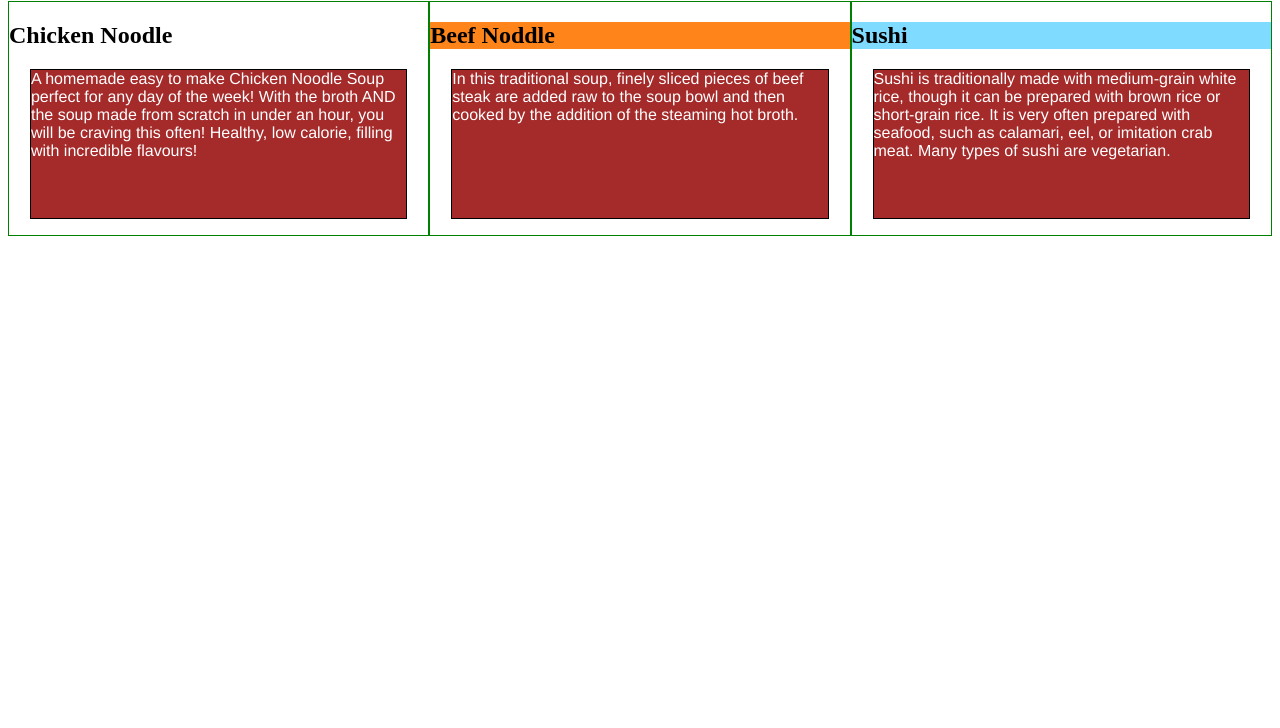
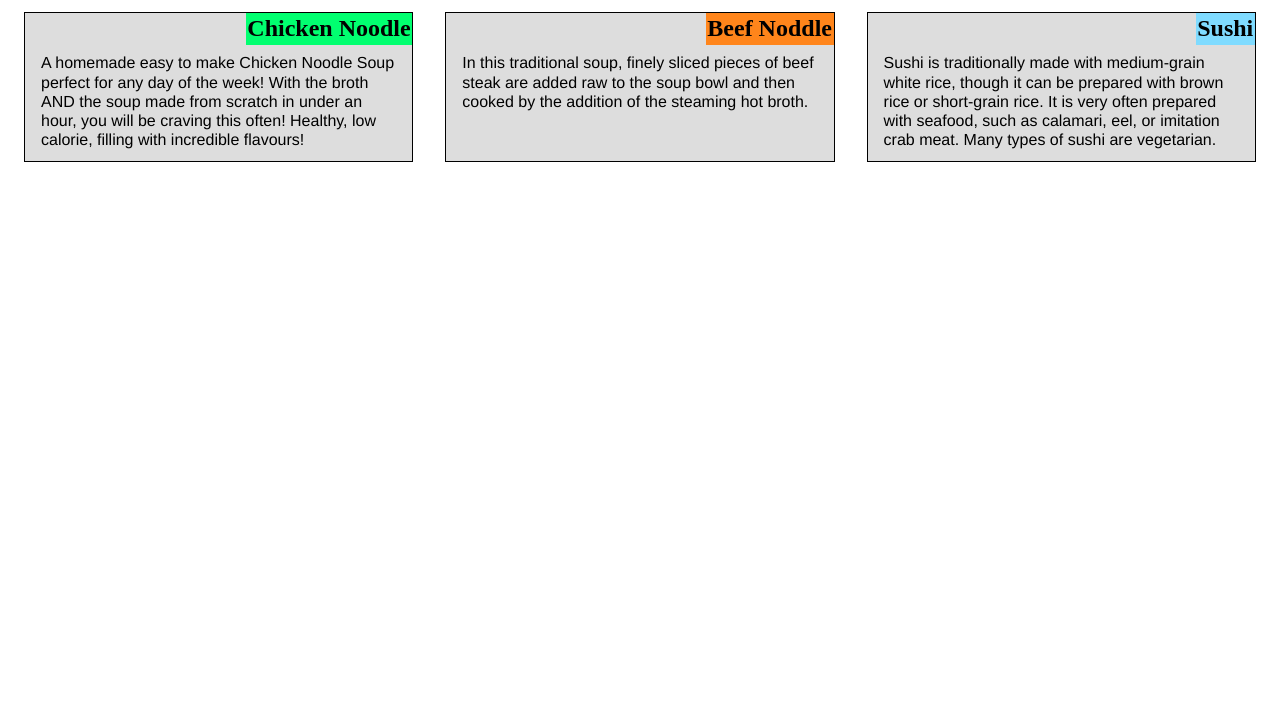
Before and after one commit to Hangary/HTML_CSS, a plain HTML site: page module2-solution/index.html in a window 1280 px wide. Shown: the part 72-800 px from the top of the page. Drawn offline with Linux system fonts and the light colour scheme; files that its build step writes are made by us from their sources.

Commit message:
Finished assignment!

```diff
--- a/module2-solution/css/solution.css
+++ b/module2-solution/css/style1.css
@@ -3,32 +3,42 @@
   box-sizing: border-box;
 }
 h1 {
-  margin-bottom: 15px;
+  text-align: center;
+  margin-bottom: 10px;
 }
 
+h2 {
+  float: right;
+  margin: 0px;
+  padding: 0.1rem;
+  height: 2rem;
+}
 h2.chicken {
   background-color: #01FF70;
 }
-
 h2.beef {
   background-color: #FF851B;
 }
-
 h2.sushi {
   background-color: #7FDBFF;
 }
 
-
+div.container {
+  margin-left: 1rem;
+  margin-right: 1rem;
+  height: 150px;
+  background-color: #DDDDDD;
+  border: 1px solid black;
+}
 
 p {
-  border: 1px solid black;
-  background-color: #A52A2A;
-  width: 90%;
-  height: 150px;
-  margin-right: auto;
-  margin-left: auto;
+  margin-top: 2rem;
+  margin-right: 0.5rem;
+  margin-left: 0.5rem;
   font-family: Helvetica;
-  color: white;
+  padding: 0.5rem;
+  color: black;
+  line-height: 120%;
 }
 
 /* Simple Responsive Framework. */
@@ -40,7 +50,8 @@ p {
 @media (min-width: 992px) {
   .col-lg-1, .col-lg-2, .col-lg-3, .col-lg-4, .col-lg-5, .col-lg-6, .col-lg-7, .col-lg-8, .col-lg-9, .col-lg-10, .col-lg-11, .col-lg-12 {
     float: left;
-    border: 1px solid green;
+    padding-top: 1rem;
+    padding-bottom: 1rem;
   }
   .col-lg-1 {
     width: 8.33%;
@@ -84,7 +95,8 @@ p {
 @media (min-width: 768px) and (max-width: 991px) {
   .col-md-1, .col-md-2, .col-md-3, .col-md-4, .col-md-5, .col-md-6, .col-md-7, .col-md-8, .col-md-9, .col-md-10, .col-md-11, .col-md-12 {
     float: left;
-    border: 1px solid green;
+    padding-top: 1rem;
+    padding-bottom: 1rem;
   }
   .col-md-1 {
     width: 8.33%;
@@ -129,7 +141,8 @@ p {
 @media (max-width: 767px) {
   .col-sm-1, .col-sm-2, .col-sm-3, .col-sm-4, .col-sm-5, .col-sm-6, .col-sm-7, .col-sm-8, .col-sm-9, .col-sm-10, .col-sm-11, .col-sm-12 {
     float: left;
-    border: 1px solid green;
+    padding-top: 1rem;
+    padding-bottom: 1rem;
   }
   .col-sm-1 {
     width: 8.33%;
--- a/module2-solution/index.html
+++ b/module2-solution/index.html
@@ -3,24 +3,33 @@
 <head>
 <meta charset="utf-8">
 <meta name="viewport" content="width=device-width, initial-scale=1">
-<link rel="stylesheet" href="ccs/solution.css">
+<link rel="stylesheet" type:"text/css" href="css/style1.css">
 <title>Fantastic Food!</title>
 </head>
 <body>
 <h1>Fantastic Food Menu</h1>
 
 <div class="row">
+
   <div class="col-lg-4 col-md-6 col-sm-12">
-    <h2 class="chinken">Chicken Noodle</h2>
-    <p>A homemade easy to make Chicken Noodle Soup perfect for any day of the week! With the broth AND the soup made from scratch in under an hour, you will be craving this often! Healthy, low calorie, filling with incredible flavours!</p>
+    <div class="container">
+      <h2 class="chicken">Chicken Noodle</h2>
+      <p>A homemade easy to make Chicken Noodle Soup perfect for any day of the week! With the broth AND the soup made from scratch in under an hour, you will be craving this often! Healthy, low calorie, filling with incredible flavours!</p>
+    </div>
   </div>
+
   <div class="col-lg-4 col-md-6 col-sm-12">
-    <h2 class="beef">Beef Noddle</h2>
-    <p>In this traditional soup, finely sliced pieces of beef steak are added raw to the soup bowl and then cooked by the addition of the steaming hot broth.</p>
+    <div class="container">
+      <h2 class="beef">Beef Noddle</h2>
+      <p>In this traditional soup, finely sliced pieces of beef steak are added raw to the soup bowl and then cooked by the addition of the steaming hot broth.</p>
+    </div>
   </div>
+
   <div class="col-lg-4 col-md-12 col-sm-12">
-    <h2 class="sushi">Sushi</h2>
-    <p>Sushi is traditionally made with medium-grain white rice, though it can be prepared with brown rice or short-grain rice. It is very often prepared with seafood, such as calamari, eel, or imitation crab meat. Many types of sushi are vegetarian.</p>
+    <div class="container">
+      <h2 class="sushi">Sushi</h2>
+      <p>Sushi is traditionally made with medium-grain white rice, though it can be prepared with brown rice or short-grain rice. It is very often prepared with seafood, such as calamari, eel, or imitation crab meat. Many types of sushi are vegetarian.</p>
+    </div>
   </div>
 </div>
 
```
